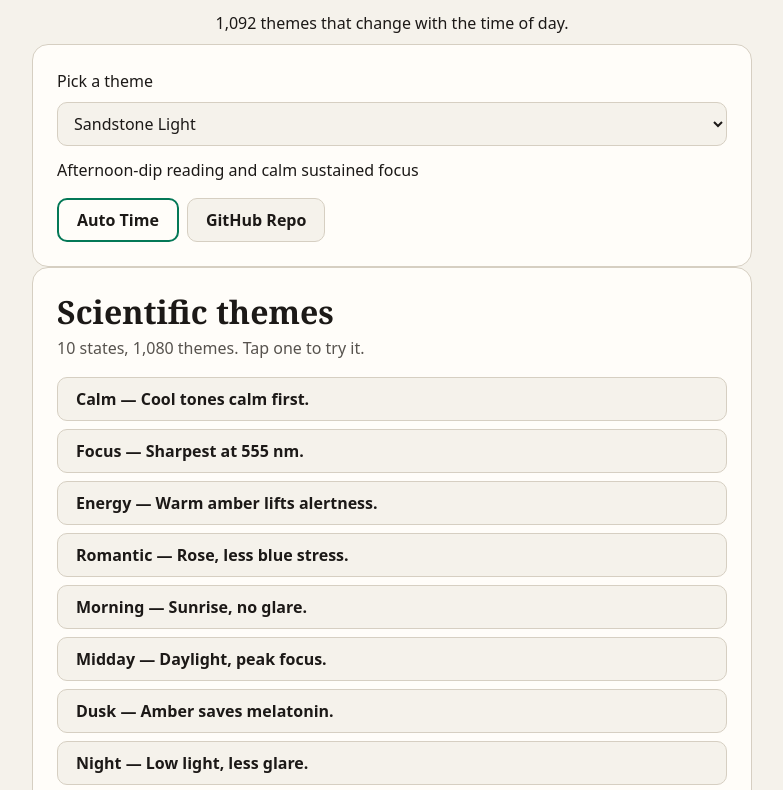
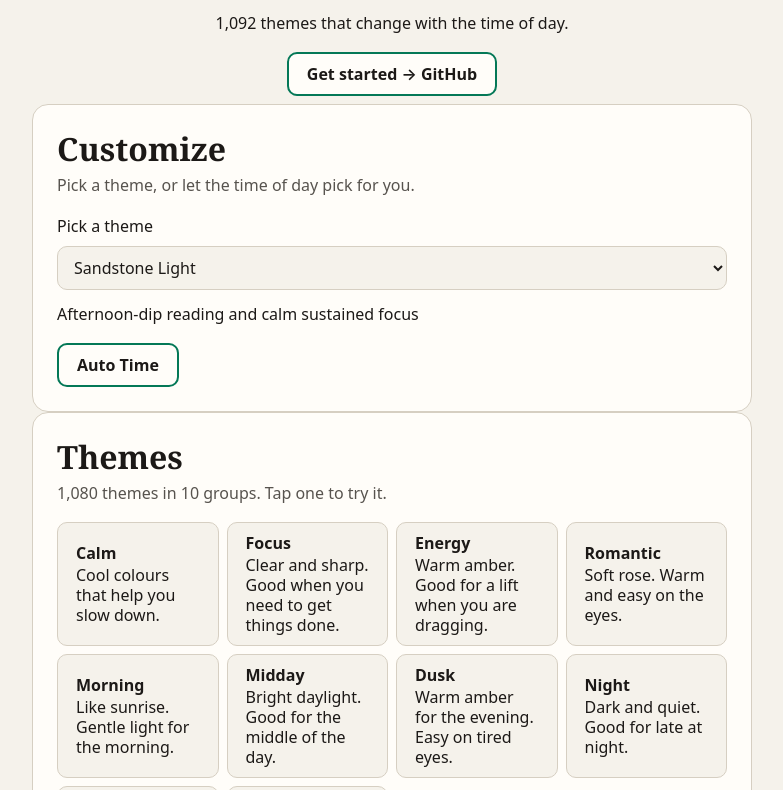
Before and after one commit to kelli-dotcom/feather-themes, a website: page preview/index.html in a window 1280 px wide. Shown: the part 160-950 px from the top of the page, without its empty margins (248-1031 px from the left). Drawn offline with Linux system fonts and the light colour scheme.

Commit message:
Redesign preview page: feathericons.com structure, plain language, no jargon

```diff
--- a/preview/index.html
+++ b/preview/index.html
@@ -26,24 +26,26 @@
     <header>
       <img class="logo" src="../assets/feather-themes-logo.svg" alt="Feather Themes logo" width="96" height="105" />
       <p style="margin:14px 0 0;">1,092 themes that change with the time of day.</p>
+      <p style="margin:16px 0 0;"><a class="ft-btn" href="https://github.com/kelli-dotcom/feather-themes" target="_blank" rel="noopener">Get started &rarr; GitHub</a></p>
     </header>
 
-    <section class="ft-card" aria-label="Pick a theme">
+    <section class="ft-card" aria-label="Customize">
+      <h2 style="margin:0 0 4px;">Customize</h2>
+      <p class="muted" style="margin:0 0 16px;">Pick a theme, or let the time of day pick for you.</p>
       <label for="flagshipSel" style="display:block;margin-bottom:8px;">Pick a theme</label>
       <select id="flagshipSel" aria-label="Pick a theme"></select>
       <p id="activePurpose" style="margin:12px 0 0;"></p>
       <div style="display:flex;gap:8px;flex-wrap:wrap;margin-top:16px;">
         <button id="autoBtn" class="ft-btn" type="button">Auto Time</button>
-        <a class="ft-btn-secondary" href="https://github.com/kelli-dotcom/feather-themes" target="_blank" rel="noopener">GitHub Repo</a>
       </div>
     </section>
 
 
 
-    <section class="ft-card" aria-label="Scientific themes">
-      <h2 style="margin:0 0 4px;">Scientific themes</h2>
-      <p class="muted" style="margin:0 0 16px;">10 states, 1,080 themes. Tap one to try it.</p>
-      <div id="stateList" style="display:flex;flex-direction:column;gap:8px;"></div>
+    <section class="ft-card" aria-label="Themes">
+      <h2 style="margin:0 0 4px;">Themes</h2>
+      <p class="muted" style="margin:0 0 16px;">1,080 themes in 10 groups. Tap one to try it.</p>
+      <div id="stateList" style="display:grid;grid-template-columns:repeat(auto-fill,minmax(160px,1fr));gap:8px;"></div>
     </section>
 
     <section class="ft-card ft-rise" aria-label="What it looks like">
@@ -93,27 +95,41 @@
     import { startAuto, stopAuto, FEATHER_MODE_KEY } from "../auto/feather-auto-time.js";
 
     const SCIENTIFIC_FLAGSHIPS = [
-      { id: "calm-lavender", label: "Calm Lavender", purpose: "High-stress workflows (job search, finance, exam prep)", tokens: { bg: "#161524", surface: "#211f36", surfaceSolid: "#211f36", border: "#3a375c", text: "#eceaf9", muted: "#b4afd8", accent: "#a78bfa" } },
-      { id: "morning-rose", label: "Morning Rose", purpose: "Gentle morning wake-up without harsh white glare", tokens: { bg: "#fdf6f4", surface: "#fffbfa", surfaceSolid: "#fffbfa", border: "#e7d4cf", text: "#271b1d", muted: "#6e565b", accent: "#be5a74" } },
-      { id: "midday-sunlit", label: "Midday Sunlit", purpose: "Bright-room midday productivity and school Chromebooks", tokens: { bg: "#fcfaf2", surface: "#ffffff", surfaceSolid: "#ffffff", border: "#e5dec9", text: "#1c1917", muted: "#57534e", accent: "#0f766e" } },
+      { id: "calm-lavender", label: "Calm Lavender", purpose: "For hard days — job search, money, exam prep.", tokens: { bg: "#161524", surface: "#211f36", surfaceSolid: "#211f36", border: "#3a375c", text: "#eceaf9", muted: "#b4afd8", accent: "#a78bfa" } },
+      { id: "morning-rose", label: "Morning Rose", purpose: "A gentle morning wake-up, without the glare.", tokens: { bg: "#fdf6f4", surface: "#fffbfa", surfaceSolid: "#fffbfa", border: "#e7d4cf", text: "#271b1d", muted: "#6e565b", accent: "#be5a74" } },
+      { id: "midday-sunlit", label: "Midday Sunlit", purpose: "Bright midday light. Good for school Chromebooks.", tokens: { bg: "#fcfaf2", surface: "#ffffff", surfaceSolid: "#ffffff", border: "#e5dec9", text: "#1c1917", muted: "#57534e", accent: "#0f766e" } },
       { id: "sandstone", label: "Sandstone Light", purpose: "Afternoon-dip reading and calm sustained focus", tokens: { bg: "#f5f2eb", surface: "#fffdf9", surfaceSolid: "#fffdf9", border: "#d6cfc2", text: "#1c1917", muted: "#57534e", accent: "#047857" } },
-      { id: "forest", label: "Forest", purpose: "Long-form reading and mental restoration", tokens: { bg: "#08120e", surface: "#0f1f18", surfaceSolid: "#0f1f18", border: "#1e3a2f", text: "#e6f4ee", muted: "#86b3a0", accent: "#34d399" } },
+      { id: "forest", label: "Forest", purpose: "Long reads. Good for resting your mind.", tokens: { bg: "#08120e", surface: "#0f1f18", surfaceSolid: "#0f1f18", border: "#1e3a2f", text: "#e6f4ee", muted: "#86b3a0", accent: "#34d399" } },
       { id: "golden-hour", label: "Golden Hour", purpose: "Evening wind-down", tokens: { bg: "#1c1317", surface: "#291c22", surfaceSolid: "#291c22", border: "#4a333d", text: "#f7ebe8", muted: "#d6b2ba", accent: "#e5989b" } },
-      { id: "obsidian", label: "Obsidian", purpose: "Late-night zero-glare coding", tokens: { bg: "#09090b", surface: "#18181b", surfaceSolid: "#18181b", border: "#27272a", text: "#f4f4f5", muted: "#a1a1aa", accent: "#10b981" } },
-      { id: "paper-light", label: "Paper Light", purpose: "High-stakes operational, legal and financial dashboards", tokens: { bg: "#f8fafc", surface: "#ffffff", surfaceSolid: "#ffffff", border: "#cbd5e1", text: "#0f172a", muted: "#475569", accent: "#059669" } },
-      { id: "nord", label: "Nord", purpose: "Low-cognitive-load technical and analytics consoles", tokens: { bg: "#2e3440", surface: "#3b4252", surfaceSolid: "#3b4252", border: "#4c566a", text: "#eceff4", muted: "#d8dee9", accent: "#88c0d0" } },
-      { id: "tokyo-night", label: "Tokyo Night", purpose: "Late-night coding with a cool blue night palette", tokens: { bg: "#1a1b26", surface: "#24283b", surfaceSolid: "#24283b", border: "#3b4261", text: "#c0caf5", muted: "#7aa2f7", accent: "#7dcfff" } },
-      { id: "catppuccin", label: "Catppuccin", purpose: "Soft pastel dark theme for calm, low-strain reading and coding", tokens: { bg: "#1e1e2e", surface: "#313244", surfaceSolid: "#313244", border: "#45475a", text: "#cdd6f4", muted: "#a6adc8", accent: "#a6e3a1" } },
-      { id: "dracula", label: "Dracula", purpose: "High-contrast dark coding with a vivid accent", tokens: { bg: "#1e1f29", surface: "#282a36", surfaceSolid: "#282a36", border: "#44475a", text: "#f8f8f2", muted: "#bd93f9", accent: "#50fa7b" } },
+      { id: "obsidian", label: "Obsidian", purpose: "Late at night. Dark, with no glare.", tokens: { bg: "#09090b", surface: "#18181b", surfaceSolid: "#18181b", border: "#27272a", text: "#f4f4f5", muted: "#a1a1aa", accent: "#10b981" } },
+      { id: "paper-light", label: "Paper Light", purpose: "For serious work — legal and money.", tokens: { bg: "#f8fafc", surface: "#ffffff", surfaceSolid: "#ffffff", border: "#cbd5e1", text: "#0f172a", muted: "#475569", accent: "#059669" } },
+      { id: "nord", label: "Nord", purpose: "Plain and quiet. Good for numbers and charts.", tokens: { bg: "#2e3440", surface: "#3b4252", surfaceSolid: "#3b4252", border: "#4c566a", text: "#eceff4", muted: "#d8dee9", accent: "#88c0d0" } },
+      { id: "tokyo-night", label: "Tokyo Night", purpose: "Late-night coding. Cool blue, easy on the eyes.", tokens: { bg: "#1a1b26", surface: "#24283b", surfaceSolid: "#24283b", border: "#3b4261", text: "#c0caf5", muted: "#7aa2f7", accent: "#7dcfff" } },
+      { id: "catppuccin", label: "Catppuccin", purpose: "Soft pastels. Calm and easy to read.", tokens: { bg: "#1e1e2e", surface: "#313244", surfaceSolid: "#313244", border: "#45475a", text: "#cdd6f4", muted: "#a6adc8", accent: "#a6e3a1" } },
+      { id: "dracula", label: "Dracula", purpose: "Dark, with a bright pop of colour.", tokens: { bg: "#1e1f29", surface: "#282a36", surfaceSolid: "#282a36", border: "#44475a", text: "#f8f8f2", muted: "#bd93f9", accent: "#50fa7b" } },
     ];
+
+    // Plain words for each group of themes. What it feels like, when to use it.
+    const STATE_WORDS = {
+      calm: "Cool colours that help you slow down.",
+      focus: "Clear and sharp. Good when you need to get things done.",
+      energy: "Warm amber. Good for a lift when you are dragging.",
+      romantic: "Soft rose. Warm and easy on the eyes.",
+      morning: "Like sunrise. Gentle light for the morning.",
+      midday: "Bright daylight. Good for the middle of the day.",
+      dusk: "Warm amber for the evening. Easy on tired eyes.",
+      night: "Dark and quiet. Good for late at night.",
+      grounded: "Calm green. Steady and easy to look at.",
+      executive: "Plain and neutral. Nothing in the way.",
+    };
 
     const generated = generateAllScientificThemes();
     const stateList = document.getElementById("stateList");
-    stateList.innerHTML = COGNITIVE_STATES.map(s => `<button type="button" class="ft-btn-secondary" data-state="${s.id}" style="text-align:left;display:block;width:100%;"><strong>${s.label}</strong> &mdash; ${s.science}</button>`).join("");
+    stateList.innerHTML = COGNITIVE_STATES.map(s => `<button type="button" class="ft-btn-secondary" data-state="${s.id}" style="text-align:left;display:block;width:100%;"><strong>${s.label}</strong><span style="display:block;font-weight:normal;margin-top:2px;">${STATE_WORDS[s.id]}</span></button>`).join("");
     stateList.querySelectorAll("button").forEach(btn => {
       btn.onclick = () => {
         const theme = generated.find(x => x.state === btn.dataset.state);
-        if (theme) { applyTheme(theme, true); document.getElementById("activePurpose").textContent = theme.purpose || theme.science; }
+        if (theme) { applyTheme(theme, true); document.getElementById("activePurpose").textContent = STATE_WORDS[btn.dataset.state]; }
       };
     });
 
@@ -136,7 +152,7 @@
       r.setProperty("--ft-text", t.tokens.text);
       r.setProperty("--ft-muted", t.tokens.muted);
       r.setProperty("--ft-accent", t.tokens.accent);
-      document.getElementById("activePurpose").textContent = t.purpose;
+      document.getElementById("activePurpose").textContent = t.purpose || "";
     }
 
     window.__pickFlagship = (id) => {
```
